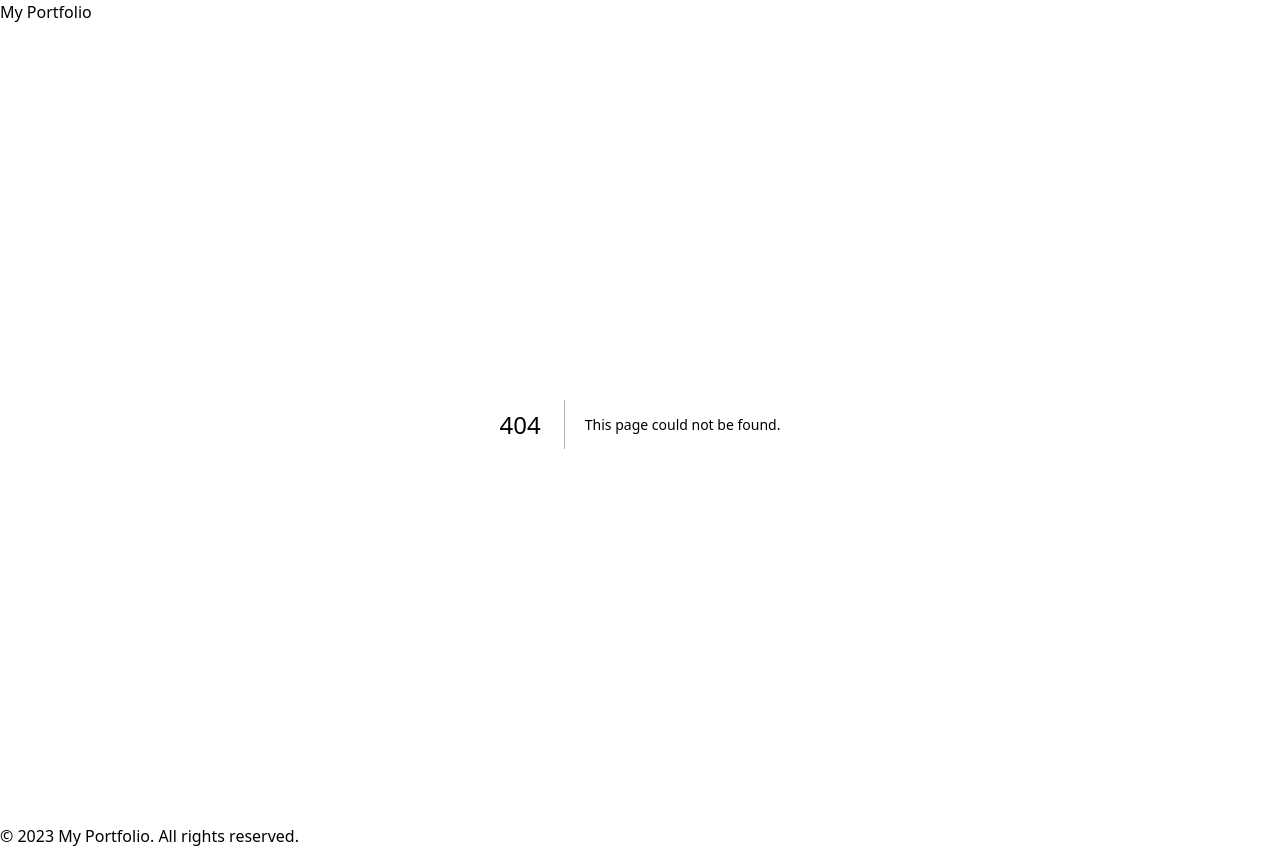
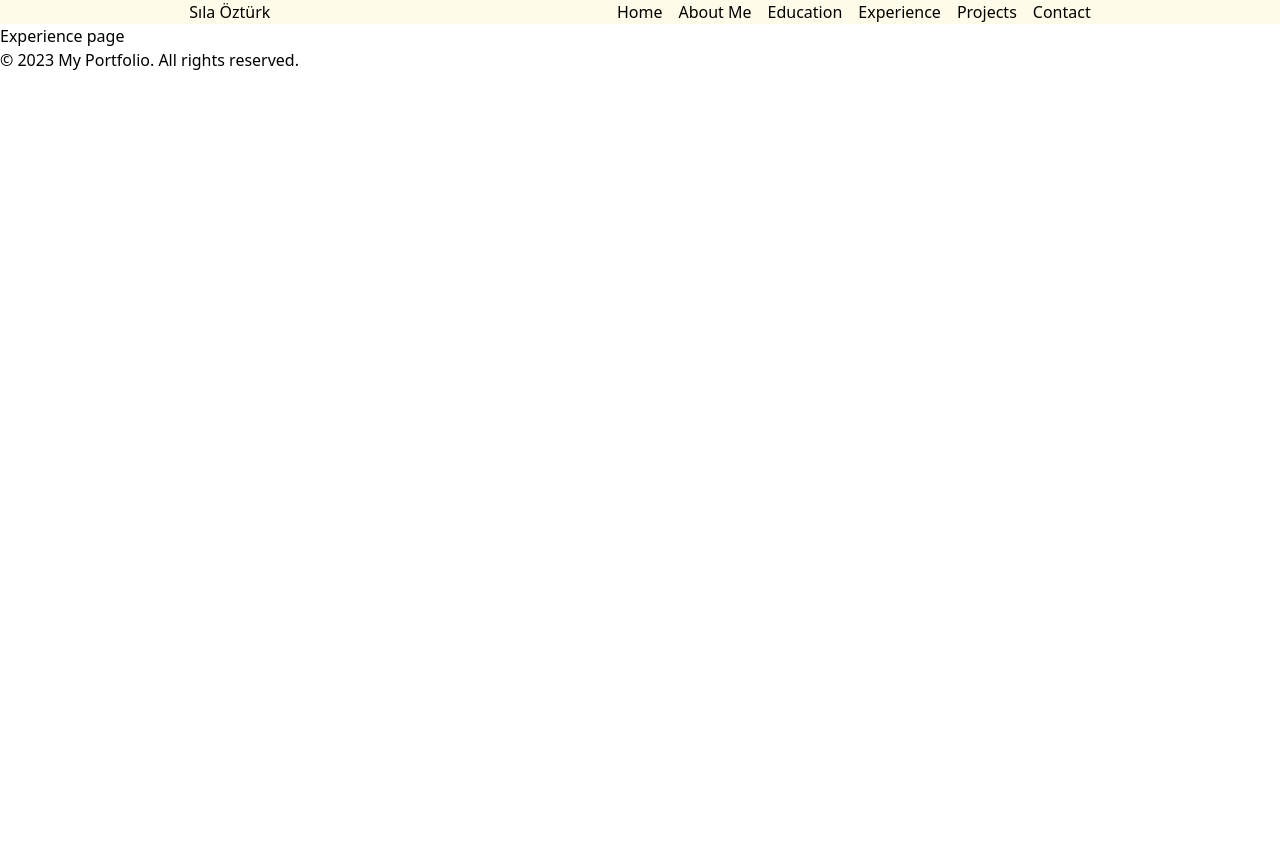
Before and after one commit to silaozturkk/My-New-Portfolio, a Next.js app in the folder portfolioplus/: page /experience in a window 1280 px wide. Before the commit this address had no page. After the commit the page ends 800 px from the top, so only its background shows below. Built offline with nearby package versions, Linux system fonts and the light colour scheme.

Commit message:
App router updated

```diff
--- /dev/null
+++ b/portfolioplus/src/app/experience/page.tsx
@@ -0,0 +1,8 @@
+const ExperiencePage = () => {
+    return (
+        <div>
+            <h2>Experience page</h2>
+        </div>
+    );
+}
+export default ExperiencePage;
--- a/portfolioplus/src/app/layout.tsx
+++ b/portfolioplus/src/app/layout.tsx
@@ -15,8 +15,8 @@ const geistMono = Geist_Mono({
 });
 
 export const metadata: Metadata = {
-  title: "Create Next App",
-  description: "Generated by create next app",
+  title: "Sıla Öztürk",
+  description: "Portfolio website of Sıla Öztürk",
 };
 
 export default function RootLayout({
--- a/portfolioplus/src/components/header.tsx
+++ b/portfolioplus/src/components/header.tsx
@@ -1,7 +1,16 @@
 const Header = () => {
     return (
-        <header>
-            <h1>My Portfolio</h1>
+        <header className="px-4 flex flex-row justify-around bg-yellow-50">
+            <h1>Sıla Öztürk</h1>
+            <nav className="flex flex-row gap-4">
+                <ul><a href="/">Home</a></ul>
+                <ul><a href="/about">About Me</a></ul>
+                <ul><a href="/education">Education</a></ul>
+                <ul><a href="/experience">Experience</a></ul>
+                <ul><a href="/projects">Projects</a></ul>
+                <ul><a href="/contact">Contact</a></ul>
+            </nav>
+
         </header>
     );
 }
```
